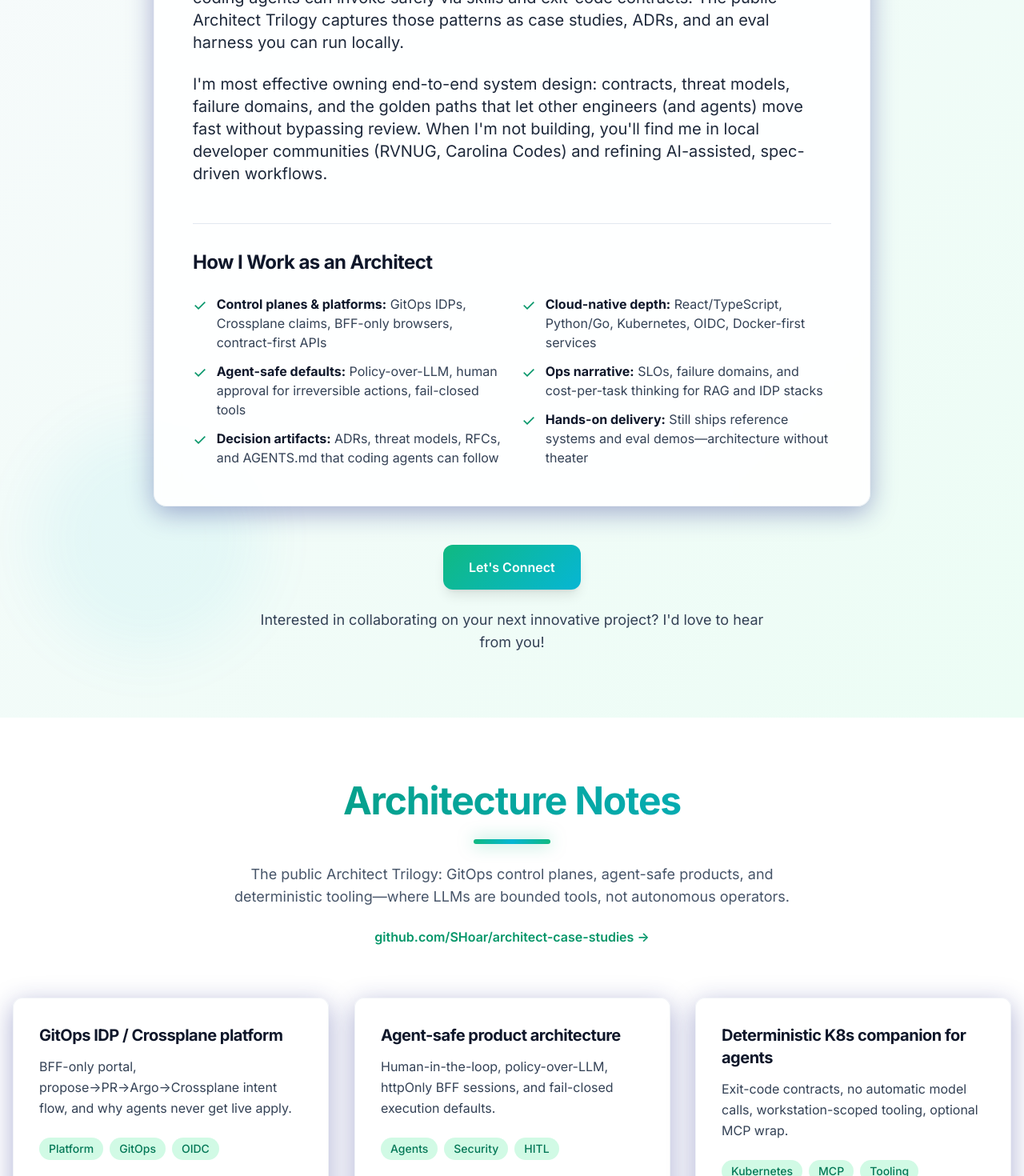
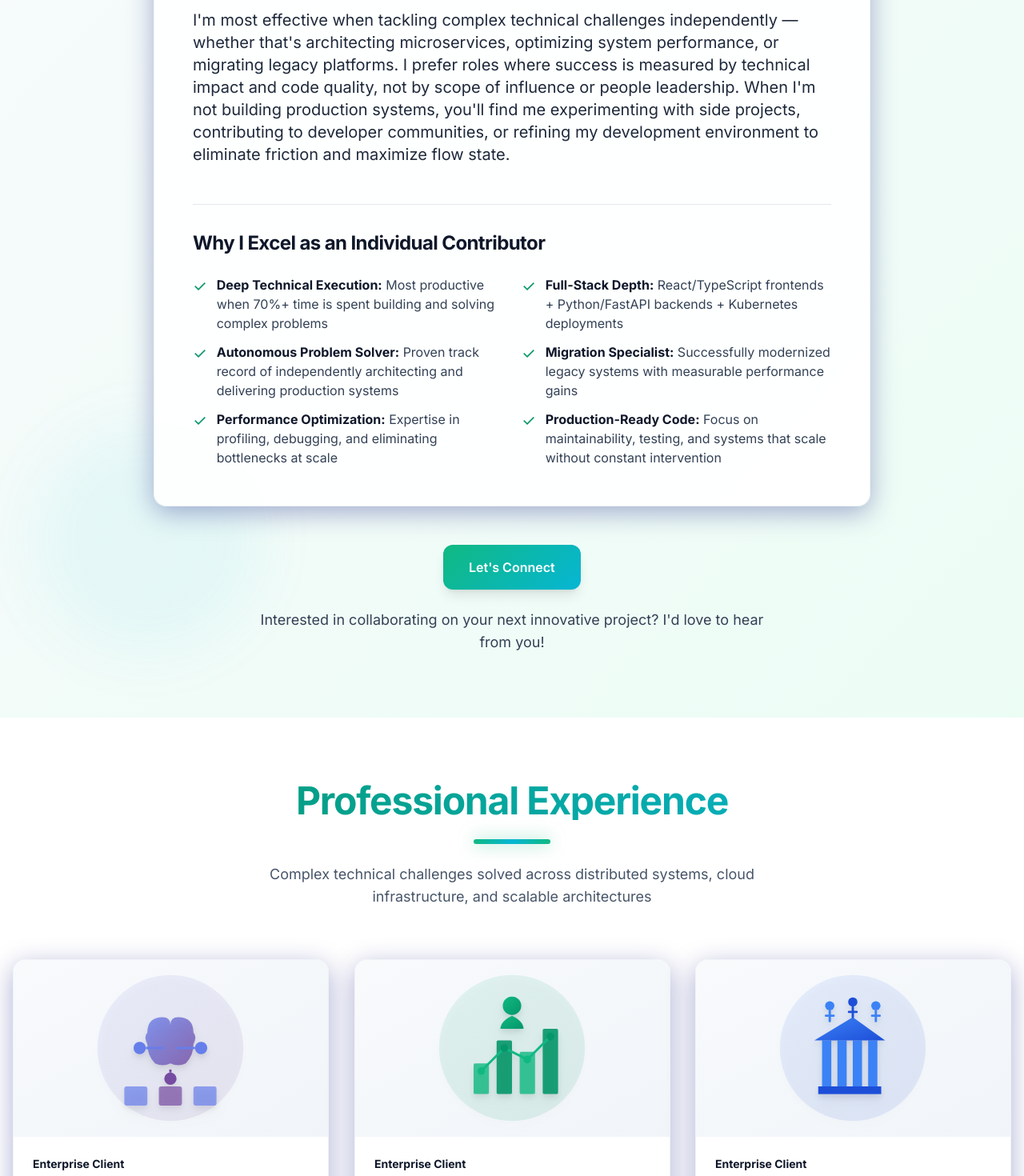
Before and after one commit to SHoar/portfolio, a React (Vite) app: page / in a window 1280 px wide. Shown: the part 1330-2800 px from the top of the page at 80% size. Built offline with nearby package versions, Linux system fonts and the light colour scheme.

Commit message:
Revert "Reposition portfolio as AI-enabled Software / Platform Architect."
This reverts commit 0b17330eb9db6e6b099dfacc79fe5023e941b517.

```diff
--- a/index.html
+++ b/index.html
@@ -4,9 +4,9 @@
     <meta charset="UTF-8" />
     <link rel="icon" type="image/svg+xml" href="/favicon.ico" />
     <meta name="viewport" content="width=device-width, initial-scale=1.0" />
-    <meta name="description" content="Sean Hoar — Software / Platform Architect designing GitOps control planes and agent-safe systems.">
+    <meta name="description" content="Sean Hoar - Fullstack and Frontend JavaScript Developer">
     <meta name="author" content="Sean Hoar">
-    <title>Sean Hoar | Software / Platform Architect</title>
+    <title>Sean Hoar | Portfolio</title>
     <!-- Font Awesome and Google Fonts are dynamically added in main.tsx -->
     <!-- SPA redirect script for GitHub Pages -->
     <script>
--- a/src/App.tsx
+++ b/src/App.tsx
@@ -1,7 +1,6 @@
 import Layout from './components/layout/Layout';
 import Hero from './components/sections/Hero';
 import About from './components/sections/About';
-import ArchitectureNotes from './components/sections/ArchitectureNotes';
 import SideProjects from './components/sections/SideProjects';
 import Portfolio from './components/sections/Portfolio';
 import Talks from './components/sections/Talks';
@@ -14,7 +13,6 @@ function App() {
     <Layout>
       <Hero />
       <About />
-      <ArchitectureNotes />
       <Portfolio />
       <SideProjects />
       <Talks />
--- a/src/assets/texts/about_me.md
+++ b/src/assets/texts/about_me.md
@@ -1,5 +1,3 @@
-Hey there — I'm Sean Hoar, a platform-minded engineer designing GitOps control planes and agent-safe systems. I treat LLMs as bounded tools behind BFFs, policy engines, and human approval gates—not as autonomous operators with cluster or capital side effects.
+Hey there — I'm Sean Hoar, a senior individual contributor engineer who thrives on deep technical execution. I specialize in building systems that are as dependable as they are maintainable, with my most productive work happening when I can dedicate 70%+ of my time to hands-on problem-solving. My toolkit centers on Python, React, Docker, and Kubernetes, and my process is powered by spec-driven development and AI-assisted workflows that keep me focused on technical depth rather than coordination overhead.
 
-My recent work centers on internal developer platforms (Crossplane, Argo, OIDC), security-by-default product architecture, and deterministic workstation tooling that coding agents can invoke safely via skills and exit-code contracts. The public Architect Trilogy captures those patterns as case studies, ADRs, and an eval harness you can run locally.
-
-I'm most effective owning end-to-end system design: contracts, threat models, failure domains, and the golden paths that let other engineers (and agents) move fast without bypassing review. When I'm not building, you'll find me in local developer communities (RVNUG, Carolina Codes) and refining AI-assisted, spec-driven workflows.
+I'm most effective when tackling complex technical challenges independently — whether that's architecting microservices, optimizing system performance, or migrating legacy platforms. I prefer roles where success is measured by technical impact and code quality, not by scope of influence or people leadership. When I'm not building production systems, you'll find me experimenting with side projects, contributing to developer communities, or refining my development environment to eliminate friction and maximize flow state.
--- a/src/components/layout/Header.tsx
+++ b/src/components/layout/Header.tsx
@@ -11,7 +11,6 @@ interface NavigationItem {
 
 const navigation: NavigationItem[] = [
   { name: 'About', href: '#about', current: false },
-  { name: 'Architecture', href: '#architecture', current: false },
   { name: 'Portfolio', href: '#portfolio', current: false },
   { name: 'Side Projects', href: '#side-projects', current: false },
   { name: 'Talks', href: '#talks', current: false },
--- a/src/components/sections/About.tsx
+++ b/src/components/sections/About.tsx
@@ -32,31 +32,32 @@ const About: React.FC = () => {
               ))}
             </div>
 
+            {/* Technical Strengths - IC Focus */}
             <div className="mt-12 pt-8 border-t border-secondary-200 dark:border-secondary-700">
               <h3 className="text-2xl font-bold text-secondary-900 dark:text-white mb-6">
-                How I Work as an Architect
+                Why I Excel as an Individual Contributor
               </h3>
               <div className="grid md:grid-cols-2 gap-6">
                 <div className="space-y-3">
                   <div className="flex items-start gap-3">
                     <span className="text-primary-600 dark:text-primary-400 text-xl">✓</span>
                     <div>
-                      <strong className="text-secondary-900 dark:text-white">Control planes &amp; platforms:</strong>
-                      <span className="text-secondary-700 dark:text-secondary-300"> GitOps IDPs, Crossplane claims, BFF-only browsers, contract-first APIs</span>
+                      <strong className="text-secondary-900 dark:text-white">Deep Technical Execution:</strong>
+                      <span className="text-secondary-700 dark:text-secondary-300"> Most productive when 70%+ time is spent building and solving complex problems</span>
                     </div>
                   </div>
                   <div className="flex items-start gap-3">
                     <span className="text-primary-600 dark:text-primary-400 text-xl">✓</span>
                     <div>
-                      <strong className="text-secondary-900 dark:text-white">Agent-safe defaults:</strong>
-                      <span className="text-secondary-700 dark:text-secondary-300"> Policy-over-LLM, human approval for irreversible actions, fail-closed tools</span>
+                      <strong className="text-secondary-900 dark:text-white">Autonomous Problem Solver:</strong>
+                      <span className="text-secondary-700 dark:text-secondary-300"> Proven track record of independently architecting and delivering production systems</span>
                     </div>
                   </div>
                   <div className="flex items-start gap-3">
                     <span className="text-primary-600 dark:text-primary-400 text-xl">✓</span>
                     <div>
-                      <strong className="text-secondary-900 dark:text-white">Decision artifacts:</strong>
-                      <span className="text-secondary-700 dark:text-secondary-300"> ADRs, threat models, RFCs, and AGENTS.md that coding agents can follow</span>
+                      <strong className="text-secondary-900 dark:text-white">Performance Optimization:</strong>
+                      <span className="text-secondary-700 dark:text-secondary-300"> Expertise in profiling, debugging, and eliminating bottlenecks at scale</span>
                     </div>
                   </div>
                 </div>
@@ -64,22 +65,22 @@ const About: React.FC = () => {
                   <div className="flex items-start gap-3">
                     <span className="text-primary-600 dark:text-primary-400 text-xl">✓</span>
                     <div>
-                      <strong className="text-secondary-900 dark:text-white">Cloud-native depth:</strong>
-                      <span className="text-secondary-700 dark:text-secondary-300"> React/TypeScript, Python/Go, Kubernetes, OIDC, Docker-first services</span>
+                      <strong className="text-secondary-900 dark:text-white">Full-Stack Depth:</strong>
+                      <span className="text-secondary-700 dark:text-secondary-300"> React/TypeScript frontends + Python/FastAPI backends + Kubernetes deployments</span>
                     </div>
                   </div>
                   <div className="flex items-start gap-3">
                     <span className="text-primary-600 dark:text-primary-400 text-xl">✓</span>
                     <div>
-                      <strong className="text-secondary-900 dark:text-white">Ops narrative:</strong>
-                      <span className="text-secondary-700 dark:text-secondary-300"> SLOs, failure domains, and cost-per-task thinking for RAG and IDP stacks</span>
+                      <strong className="text-secondary-900 dark:text-white">Migration Specialist:</strong>
+                      <span className="text-secondary-700 dark:text-secondary-300"> Successfully modernized legacy systems with measurable performance gains</span>
                     </div>
                   </div>
                   <div className="flex items-start gap-3">
                     <span className="text-primary-600 dark:text-primary-400 text-xl">✓</span>
                     <div>
-                      <strong className="text-secondary-900 dark:text-white">Hands-on delivery:</strong>
-                      <span className="text-secondary-700 dark:text-secondary-300"> Still ships reference systems and eval demos—architecture without theater</span>
+                      <strong className="text-secondary-900 dark:text-white">Production-Ready Code:</strong>
+                      <span className="text-secondary-700 dark:text-secondary-300"> Focus on maintainability, testing, and systems that scale without constant intervention</span>
                     </div>
                   </div>
                 </div>
--- a/src/components/sections/ArchitectureNotes.tsx
+++ /dev/null
@@ -1,62 +0,0 @@
-import React from 'react';
-import architectureNotes from '../../data/architectureNotes';
-
-const ArchitectureNotes: React.FC = () => {
-  return (
-    <section
-      id="architecture"
-      className="py-20 bg-white dark:bg-secondary-900 transition-colors duration-300"
-    >
-      <div className="container">
-        <div className="text-center mb-16">
-          <h2 className="section-heading">Architecture Notes</h2>
-          <div className="section-divider"></div>
-          <p className="text-lg text-secondary-600 dark:text-secondary-300 max-w-3xl mx-auto mt-4">
-            The public Architect Trilogy: GitOps control planes, agent-safe products, and
-            deterministic tooling—where LLMs are bounded tools, not autonomous operators.
-          </p>
-          <a
-            href="https://github.com/SHoar/architect-case-studies"
-            className="inline-block mt-6 text-primary-600 dark:text-primary-400 font-semibold hover:underline"
-            target="_blank"
-            rel="noopener noreferrer"
-          >
-            github.com/SHoar/architect-case-studies →
-          </a>
-        </div>
-
-        <div className="grid grid-cols-1 md:grid-cols-2 lg:grid-cols-3 gap-8">
-          {architectureNotes.map((note, index) => (
-            <a
-              key={note.id}
-              href={note.href}
-              target="_blank"
-              rel="noopener noreferrer"
-              className="glass-card p-8 rounded-xl hover:shadow-lg transition-all duration-300 animate-fade-in block group"
-              style={{ animationDelay: `${index * 0.08}s` }}
-            >
-              <h3 className="text-xl font-bold mb-3 text-secondary-900 dark:text-white group-hover:text-primary-600 dark:group-hover:text-primary-400 transition-colors">
-                {note.title}
-              </h3>
-              <p className="text-secondary-700 dark:text-secondary-300 mb-6 leading-relaxed">
-                {note.summary}
-              </p>
-              <div className="flex flex-wrap gap-2">
-                {note.tags.map((tag) => (
-                  <span
-                    key={tag}
-                    className="inline-block px-3 py-1 bg-primary-100 dark:bg-primary-900/30 text-primary-700 dark:text-primary-300 rounded-full text-sm font-medium"
-                  >
-                    {tag}
-                  </span>
-                ))}
-              </div>
-            </a>
-          ))}
-        </div>
-      </div>
-    </section>
-  );
-};
-
-export default ArchitectureNotes;
--- a/src/components/sections/Expertise.tsx
+++ b/src/components/sections/Expertise.tsx
@@ -9,34 +9,34 @@ interface ExpertiseArea {
 const Expertise: React.FC = () => {
   const expertiseAreas: ExpertiseArea[] = [
     {
-      title: "Platform & IDP Architecture",
-      description: "GitOps control planes, contract-first BFFs, and developer golden paths",
-      skills: ["Crossplane", "Argo CD", "OIDC/Keycloak", "BFF patterns", "Zod/OpenAPI contracts"]
+      title: "System Architecture",
+      description: "Designing scalable, distributed systems with focus on performance, reliability, and maintainability",
+      skills: ["Microservices", "Cloud-Native Design", "API Architecture", "Database Optimization", "Caching Strategies"]
     },
     {
-      title: "Agentic AI Systems",
-      description: "Human-in-the-loop agents with policy engines, evals, and fail-closed tool permissions",
-      skills: ["HITL gates", "Permission matrices", "MCP/skills", "LangChain/PydanticAI", "Eval harnesses"]
+      title: "Frontend Systems",
+      description: "Building sophisticated, performant user interfaces with complex state management and real-time interactions",
+      skills: ["React Architecture", "State Management", "Performance Optimization", "Component Design Patterns", "TypeScript"]
     },
     {
-      title: "Cloud-Native Delivery",
-      description: "Containerized services, mesh-ready designs, and verifiable local-to-cluster paths",
-      skills: ["Kubernetes", "Docker", "Helm", "Istio patterns", "CI/CD"]
+      title: "DevOps & Infrastructure",
+      description: "Building and optimizing deployment pipelines, containerization, and infrastructure-as-code solutions",
+      skills: ["Kubernetes", "Docker", "CI/CD Pipelines", "AWS", "Jenkins", "Infrastructure Automation"]
     },
     {
-      title: "Secure Full-Stack",
-      description: "SPA + API systems that keep secrets out of the browser and defaults fail closed",
-      skills: ["React/TypeScript", "FastAPI", "Go CLIs", "httpOnly sessions", "Threat models"]
+      title: "Backend Development",
+      description: "Architecting robust backend systems with focus on scalability, security, and data integrity",
+      skills: ["Python", "FastAPI", "Node.js", "Express", "PostgreSQL", "RESTful APIs"]
     },
     {
-      title: "Architecture Practice",
-      description: "ADRs, RFCs, and docs that humans and coding agents can execute against",
-      skills: ["ADRs", "RFCs", "AGENTS.md", "C4 diagrams", "Runbooks"]
+      title: "Technical Problem-Solving",
+      description: "Tackling complex technical challenges in large-scale systems and legacy code modernization",
+      skills: ["System Debugging", "Performance Profiling", "Legacy Modernization", "Compliance Integration", "Architectural Refactoring"]
     },
     {
-      title: "Operational Excellence",
-      description: "SLOs, failure domains, and cost-aware AI/platform operations",
-      skills: ["SLIs/SLOs", "Error budgets", "Cost-per-task", "Observability", "Degrade paths"]
+      title: "Full-Stack Excellence",
+      description: "End-to-end ownership of features spanning frontend, backend, and infrastructure layers",
+      skills: ["Full-Stack Development", "Cross-Layer Optimization", "Feature Ownership", "Technical Decisions"]
     }
   ];
 
@@ -47,7 +47,7 @@ const Expertise: React.FC = () => {
           <h2 className="section-heading">Technical Expertise</h2>
           <div className="section-divider"></div>
           <p className="text-lg text-secondary-600 dark:text-secondary-300 max-w-2xl mx-auto mt-4">
-            Platform, agentic, and cloud-native competencies for AI-enabled software architecture roles
+            Deep technical competencies in modern systems design, cloud architecture, and software engineering excellence
           </p>
         </div>
 
--- a/src/data/architectureNotes.ts
+++ /dev/null
@@ -1,64 +0,0 @@
-export interface ArchitectureNote {
-  id: string;
-  title: string;
-  summary: string;
-  tags: string[];
-  href: string;
-}
-
-/** Public Architect Trilogy + hire-loop artifacts (architect-case-studies repo). */
-const CASE_STUDIES_BASE =
-  'https://github.com/SHoar/architect-case-studies/blob/main';
-
-const architectureNotes: ArchitectureNote[] = [
-  {
-    id: 'trilogy-idp',
-    title: 'GitOps IDP / Crossplane platform',
-    summary:
-      'BFF-only portal, propose→PR→Argo→Crossplane intent flow, and why agents never get live apply.',
-    tags: ['Platform', 'GitOps', 'OIDC'],
-    href: `${CASE_STUDIES_BASE}/case-studies/01-gitops-idp-platform.md`,
-  },
-  {
-    id: 'trilogy-agent-safe',
-    title: 'Agent-safe product architecture',
-    summary:
-      'Human-in-the-loop, policy-over-LLM, httpOnly BFF sessions, and fail-closed execution defaults.',
-    tags: ['Agents', 'Security', 'HITL'],
-    href: `${CASE_STUDIES_BASE}/case-studies/02-agent-safe-product.md`,
-  },
-  {
-    id: 'trilogy-kdev',
-    title: 'Deterministic K8s companion for agents',
-    summary:
-      'Exit-code contracts, no automatic model calls, workstation-scoped tooling, optional MCP wrap.',
-    tags: ['Kubernetes', 'MCP', 'Tooling'],
-    href: `${CASE_STUDIES_BASE}/case-studies/03-kdev-companion.md`,
-  },
-  {
-    id: 'rfc-bff-gitops',
-    title: 'RFC: BFF-only + GitOps for agents',
-    summary:
-      'Leadership artifact — alternatives considered and the default mutation path for agent platforms.',
-    tags: ['RFC', 'Architecture'],
-    href: `${CASE_STUDIES_BASE}/rfc/001-bff-gitops-for-agents.md`,
-  },
-  {
-    id: 'ops-slo',
-    title: 'SLOs, failure domains, and cost',
-    summary:
-      'Ops narrative for IDP + RAG stacks: error budgets, cost-per-task, and degrade paths.',
-    tags: ['SRE', 'RAG', 'Cost'],
-    href: `${CASE_STUDIES_BASE}/ops/slo-cost-idp-rag.md`,
-  },
-  {
-    id: 'eval-harness',
-    title: 'Agent eval harness demo',
-    summary:
-      'Permission matrix, refusal outcomes, and JSONL traces — run locally in minutes.',
-    tags: ['Evals', 'Demo'],
-    href: `${CASE_STUDIES_BASE}/demos/agent-eval-harness/README.md`,
-  },
-];
-
-export default architectureNotes;
--- a/src/data/sideProjects.ts
+++ b/src/data/sideProjects.ts
@@ -13,25 +13,6 @@ export interface SideProject {
 }
 
 const sideProjects: SideProject[] = [
-  {
-    id: 0,
-    title: "Architect Case Studies (Trilogy)",
-    status: "Live",
-    tagline: "Public ADRs, RFCs, and agent eval harness for platform + agentic architecture",
-    description:
-      "Sanitized Architect Trilogy: GitOps IDP, agent-safe product patterns, and deterministic K8s companion design—plus SLO notes and a runnable permission-matrix eval demo.",
-    technologies: ["Architecture", "GitOps", "Agents", "Kubernetes", "Python", "ADRs"],
-    impact:
-      "Gives hiring loops a public, reviewable narrative of AI-enabled architect work without exposing private monorepos or personal data.",
-    liveUrl: "https://github.com/SHoar/architect-case-studies",
-    githubUrl: "https://github.com/SHoar/architect-case-studies",
-    highlights: [
-      "Three case studies with diagrams, ADRs, and company-scale notes",
-      "RFC: BFF-only + GitOps claims for agents",
-      "Runnable agent eval harness with refuse/allow outcomes",
-      "90-day focus rule and interview proof pack"
-    ]
-  },
   {
     id: 1,
     title: "RVNUG Website",
```
Also changed, not shown: src/components/sections/Hero.tsx (+6 -6 lines), 1 other file (tests, documents, lock files or other folders).
